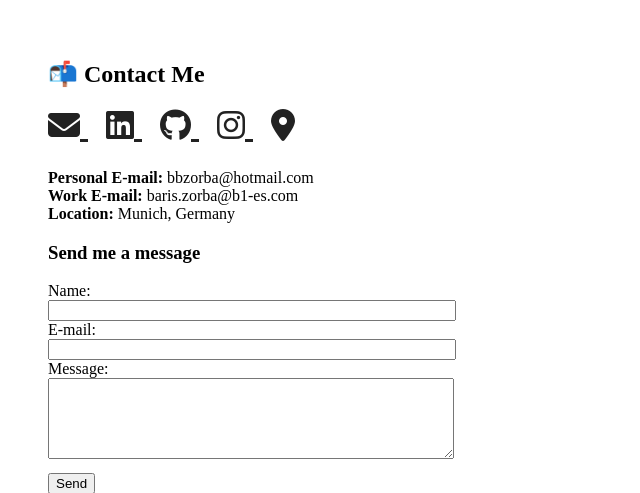
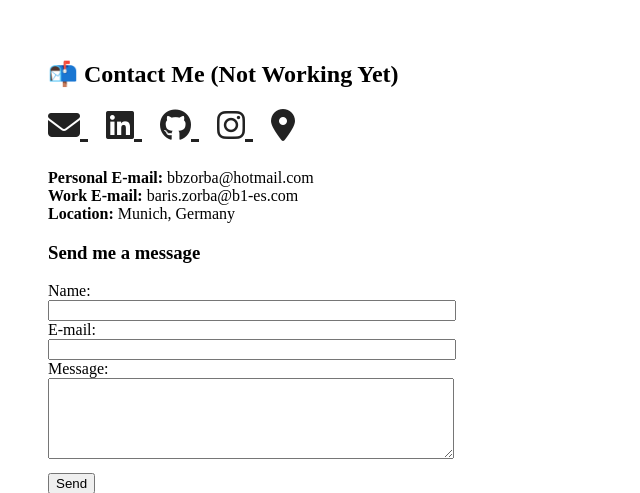
Before and after one commit to bbzorba/bbzorba.github.io, a FastAPI app: page /contact in a window 1280 px wide. Shown: the part 72-565 px from the top of the page, without its empty margins (0-640 px from the left). Run offline with FastAPI, Linux system fonts and the light colour scheme.

Commit message:
minor updates on req.txt and cntact.html

```diff
--- a/requirements.txt
+++ b/requirements.txt
@@ -2,3 +2,4 @@ fastapi
 uvicorn
 jinja2
 httpx
+python-multipart
--- a/templates/contact.html
+++ b/templates/contact.html
@@ -1,7 +1,7 @@
 {% extends "base.html" %}
 {% block content %}
 
-<h2>📬 Contact Me</h2>
+<h2>📬 Contact Me (Not Working Yet)</h2>
 
 <div class="contact-icons" style="font-size:2rem; margin-bottom: 1.5rem;">
     <a href="mailto:bbzorba@hotmail.com" title="E-mail" target="_blank" style="margin-right: 18px;">
```
